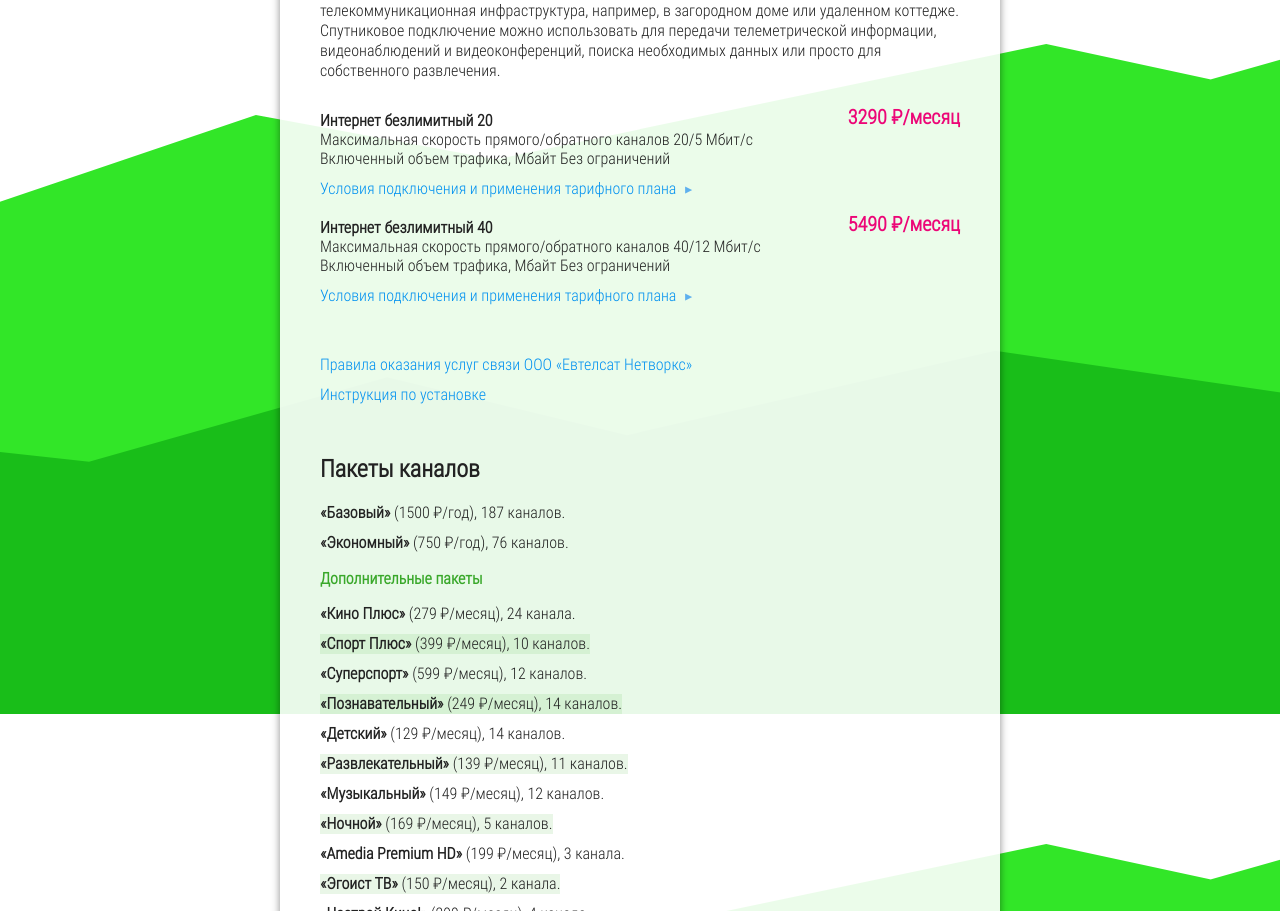
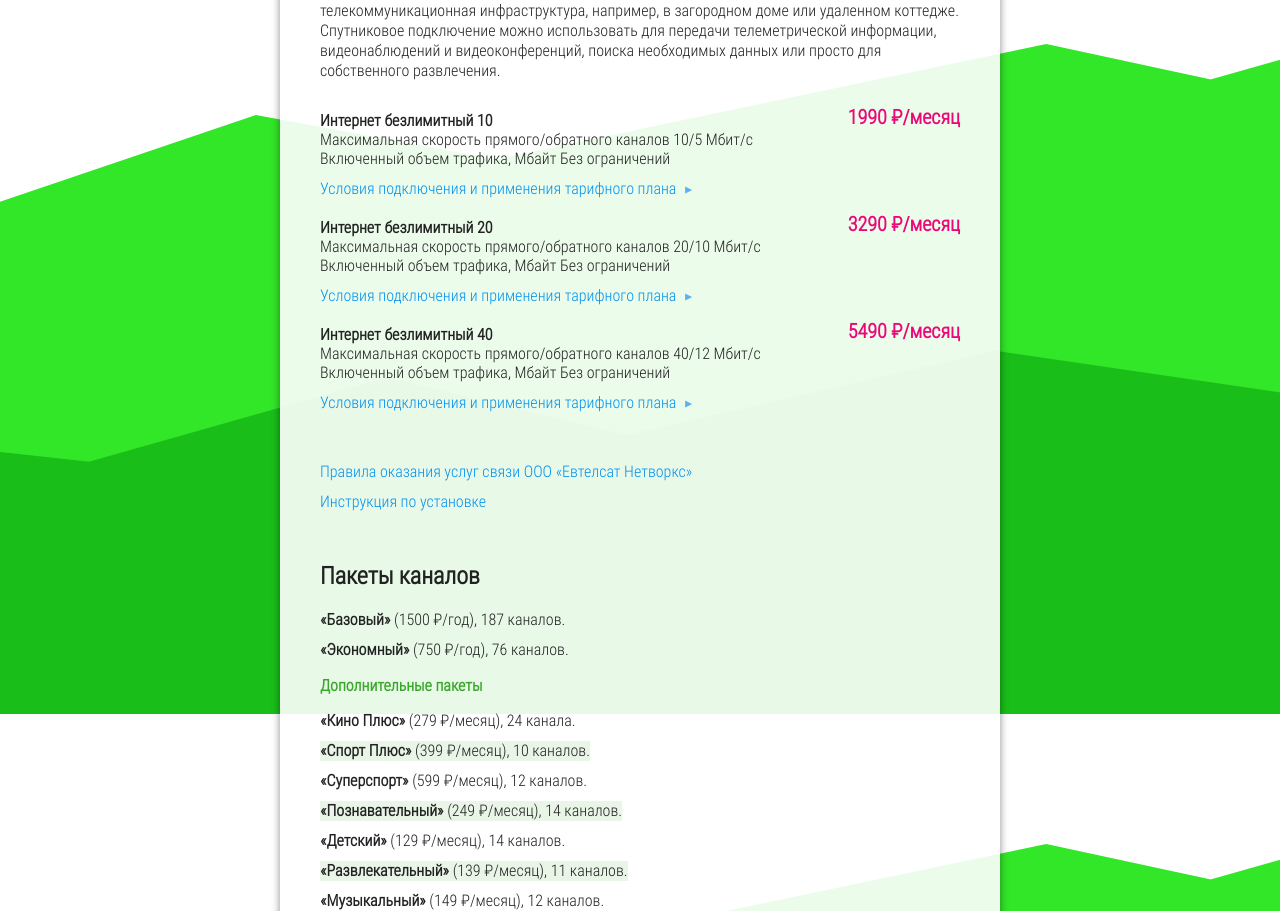
Before and after one commit to tricolor-tv/tricolor-tv, a plain HTML site: page ntv/index.html in a window 1280 px wide. Shown: the part 2486-3397 px from the top of the page. Drawn offline with Linux system fonts and the light colour scheme.

Commit message:
Добавил тариф 10 для интернета НТВ

```diff
--- a/ntv/index.html
+++ b/ntv/index.html
@@ -354,15 +354,41 @@
                             или просто для собственного развлечения.</p>
                         <div>
                             <div class="internet_tarif">
+                                <div><b>Интернет безлимитный 10</b><span class="price ntv_price">1990&nbsp;&#8381;/месяц</span></div>
+                                <div>Максимальная скорость прямого/обратного каналов 10/5&nbsp;Мбит/с</div>
+                                <div>Включенный объем трафика, Мбайт Без ограничений</div>
+                                <input class="detailed_specs_button internet_button" type="checkbox">
+                                <div class="hidden_button">Условия подключения и применения тарифного плана</div>
+                                <div class="detailed_specs">
+                                    <ul>
+                                        <li>При подключении тарифного плана «Интернет безлимитный&nbsp;10», Абоненту предоставляется двусторонний доступ в&nbsp;сеть Интернет с&nbsp;ограничением максимальной скорости приема/передачи
+                                            данных до&nbsp;10/5&nbsp;Мбит/с</li>
+                                        <li>Тарифный план «Интернет безлимитный&nbsp;10» доступен к&nbsp;подключению для&nbsp;абонентов-физических лиц при&nbsp;подключении оборудования, приобретенного в&nbsp;официальной
+                                            сети продаж ООО&nbsp;«НТВ&nbsp;ПЛЮС»?&nbsp;– агента ООО&nbsp;«Евтелсат Нетворкс».</li>
+                                        <li>Максимальная скорость приема/передачи данных, указанная в&nbsp;тарифном плане, не&nbsp;является гарантированной.</li>
+                                        <li>Фактическая скорость приема/передачи данных, доступная абоненту, зависит от (включая, но&nbsp;не&nbsp;ограничиваясь) технологических возможностей и&nbsp;загруженности сети,
+                                            естественных условий распространения радиоволн, уровней радиосигнала на&nbsp;прием и&nbsp;передачу от&nbsp;абонентской станции, погодных условий, точности наведения антенны на&nbsp;спутник,
+                                            географического местоположения абонентской станции.</li>
+                                        <li>По достижении суммарного объема принятого/переданного трафика, равного 15&nbsp;ГБ, устанавливается динамическое пошаговое ограничение максимальной скорости приема/передачи данных
+                                            в&nbsp;зависимости от&nbsp;загруженности сети связи и&nbsp;объема принятого/переданного трафика превышающего 15&nbsp;ГБ.</li>
+                                        <li>При приобретении тарифного плана «Интернет безлимитный&nbsp;10» публичный IP&#8209;адрес не&nbsp;предоставляется.</li>
+                                        <li>Смена тарифного плана «Интернет безлимитный&nbsp;10» на&nbsp;любой из&nbsp;действующих пакетных тарифных планов невозможна.</li>
+                                        <li>Приоритезация какого‑либо типа трафика при&nbsp;подключении тарифного плана «Интернет безлимитный&nbsp;10» не&nbsp;осуществляется.</li>
+                                        <li>Все цены указаны с учетом НДС.</li>
+                                    </ul>
+                                </div>
+                            </div>
+
+                            <div class="internet_tarif">
                                 <div><b>Интернет безлимитный 20</b><span class="price ntv_price">3290&nbsp;&#8381;/месяц</span></div>
-                                <div>Максимальная скорость прямого/обратного каналов 20/5&nbsp;Мбит/с</div>
+                                <div>Максимальная скорость прямого/обратного каналов 20/10&nbsp;Мбит/с</div>
                                 <div>Включенный объем трафика, Мбайт Без ограничений</div>
                                 <input class="detailed_specs_button internet_button" type="checkbox">
                                 <div class="hidden_button">Условия подключения и применения тарифного плана</div>
                                 <div class="detailed_specs">
                                     <ul>
                                         <li>При подключении тарифного плана «Интернет безлимитный&nbsp;20», Абоненту предоставляется двусторонний доступ в&nbsp;сеть Интернет с&nbsp;ограничением максимальной скорости приема/передачи
-                                            данных до&nbsp;20/5&nbsp;Мбит/с</li>
+                                            данных до&nbsp;20/10&nbsp;Мбит/с</li>
                                         <li>Тарифный план «Интернет безлимитный&nbsp;20» доступен к&nbsp;подключению для&nbsp;абонентов-физических лиц при&nbsp;подключении оборудования, приобретенного в&nbsp;официальной
                                             сети продаж ООО&nbsp;«НТВ&nbsp;ПЛЮС»?&nbsp;– агента ООО&nbsp;«Евтелсат Нетворкс».</li>
                                         <li>Максимальная скорость приема/передачи данных, указанная в&nbsp;тарифном плане, не&nbsp;является гарантированной.</li>
```
